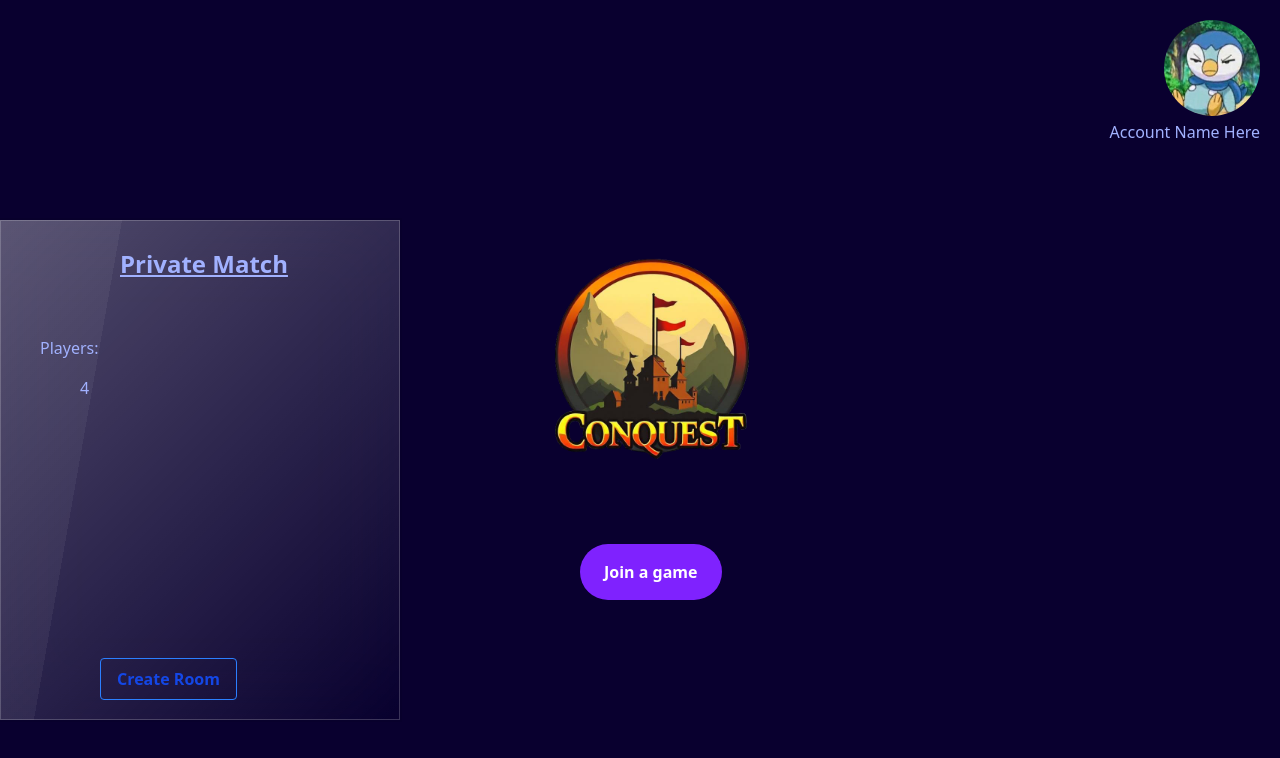
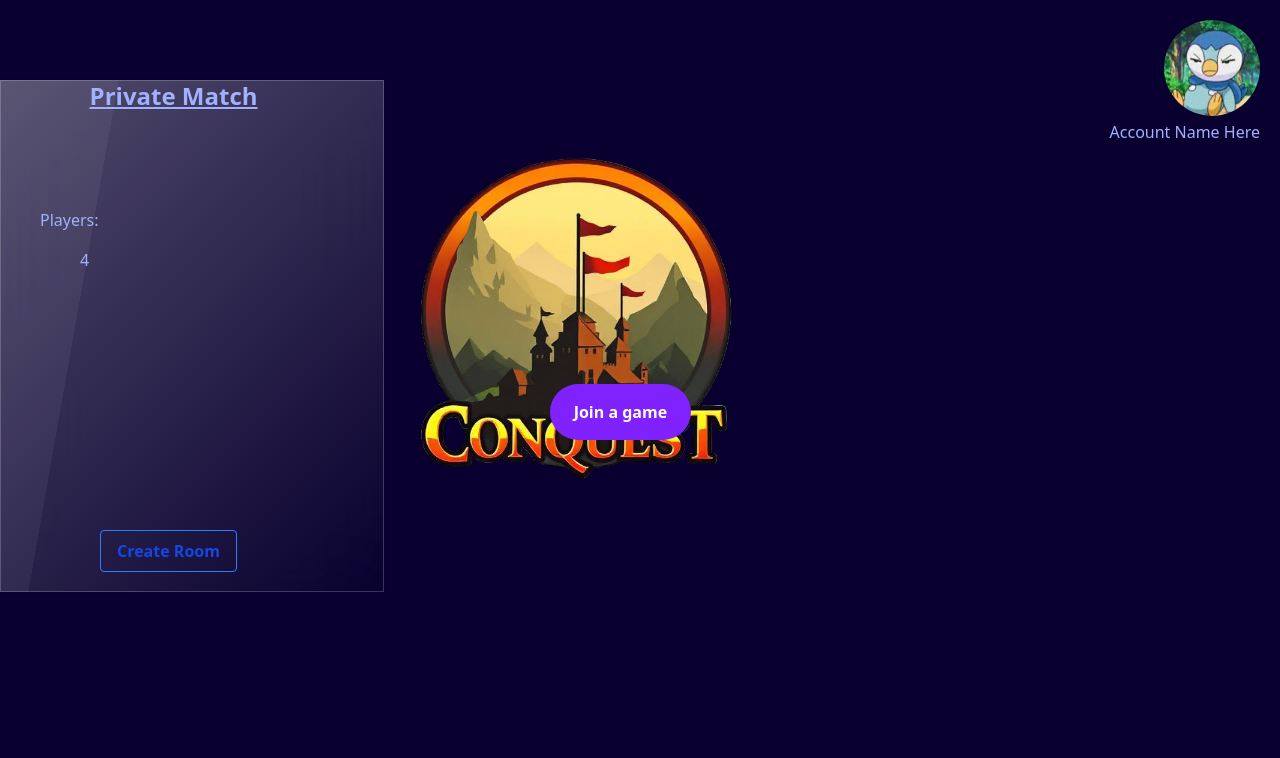
Before and after one commit to staten-island-tech/supabase-project-superawsomecatanthingithinkhopefully, a Vue app in the folder app/: page /dash in a window 1280 px wide. Shown: the top 758 px of the page. Built offline with nearby package versions, Linux system fonts and the light colour scheme; the HTML template or start-up script is replaced by a standard one.

Commit message:
Tailwing sucks. Cant make anything bottom right for some reasdon

```diff
--- a/app/src/components/MainDashboard.vue
+++ b/app/src/components/MainDashboard.vue
@@ -17,29 +17,29 @@
 
     </div> -->
 
-    <div class="static">
-
+    <div class="relative">
       <div class="avatar absolute top-5 right-5">
         <div class="w-24 rounded-full">
-          <RouterLink to="/AccountStuff"><img src="/profile_temp.jpg" alt="profile_pic"/></RouterLink>
-
+          <RouterLink to="/AccountStuff"
+            ><img src="/profile_temp.jpg" alt="profile_pic"
+          /></RouterLink>
         </div>
-
       </div>
       <div class="absolute top-30 right-5">
         <h2>Account Name Here</h2>
       </div>
 
+      <div class="absolute top-[10vw] right-[40vw]">
+        <img class="h-96 w-96" src="/Logo.png" alt="Temp" />
+      </div>
+      <button
+        class="absolute top-[30vw] right-[46vw] bg-violet-600 hover:bg-blue-700 text-white font-bold py-4 px-6 rounded-full"
+      >
+        Join a game
+      </button>
 
-
-      <div class="absolute bottom-80 left-133">
-        <img class='h-60 w-60' src="/Logo.png" alt="Temp">
-
-      </div>
-      <button class="absolute bottom-50 left-145 bg-violet-600 hover:bg-blue-700 text-white font-bold py-4 px-6 rounded-full">Join a game</button>
-
-      <div class="glass absolute bottom-20 left 0 w-100 h-125">
-        <h2 class="absolute bottom-110 left-30 text-2xl font-bold underline">Private Match</h2>
+      <div class="glass absolute top-20 left-0 w-[30vw] h-[40vw]">
+        <h2 class="absolute top-0 left-[7vw] text-2xl font-bold underline">Private Match</h2>
 
         <form @submit.prevent="handleRoom">
           <h3 class="absolute bottom-90 left-10">Players:</h3>
@@ -51,11 +51,14 @@
             min="1"
             placeholder="Number of players"
           />
-          <button class="absolute bottom-5 left-25 bg-transparent hover:bg-blue-500 text-blue-700 font-semibold hover:text-white py-2 px-4 border border-blue-500 hover:border-transparent rounded" type="submit">Create Room</button>
+          <button
+            class="absolute bottom-5 left-25 bg-transparent hover:bg-blue-500 text-blue-700 font-semibold hover:text-white py-2 px-4 border border-blue-500 hover:border-transparent rounded"
+            type="submit"
+          >
+            Create Room
+          </button>
         </form>
-
       </div>
-
     </div>
   </div>
 </template>
@@ -80,14 +83,7 @@ async function handleRoom() {
 }
 onMounted(() => {
   console.log(1)
-
-
 })
 </script>
 
-<style scoped>
-.box {
-  width: 500px;
-  height: 500px;
-}
-</style>
+<style scoped></style>
--- /dev/null
+++ b/app/src/views/TestBoard.vue
@@ -0,0 +1,11 @@
+<template>
+  <div>
+    <MainDashboard />
+  </div>
+</template>
+
+<script setup lang="ts">
+import MainDashboard from '@/components/MainDashboard.vue'
+</script>
+
+<style scoped></style>
```
Also changed, not shown: app/src/router/index.ts (+5 -3 lines).
